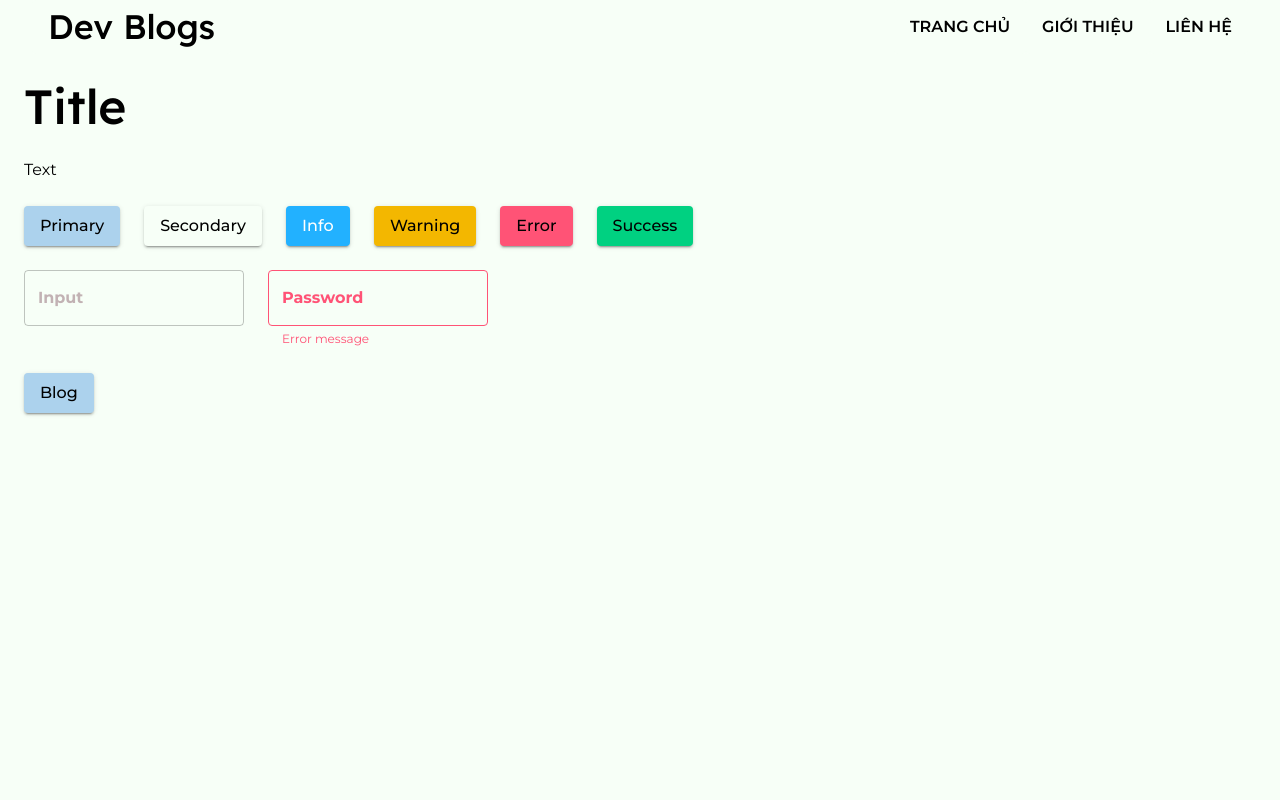
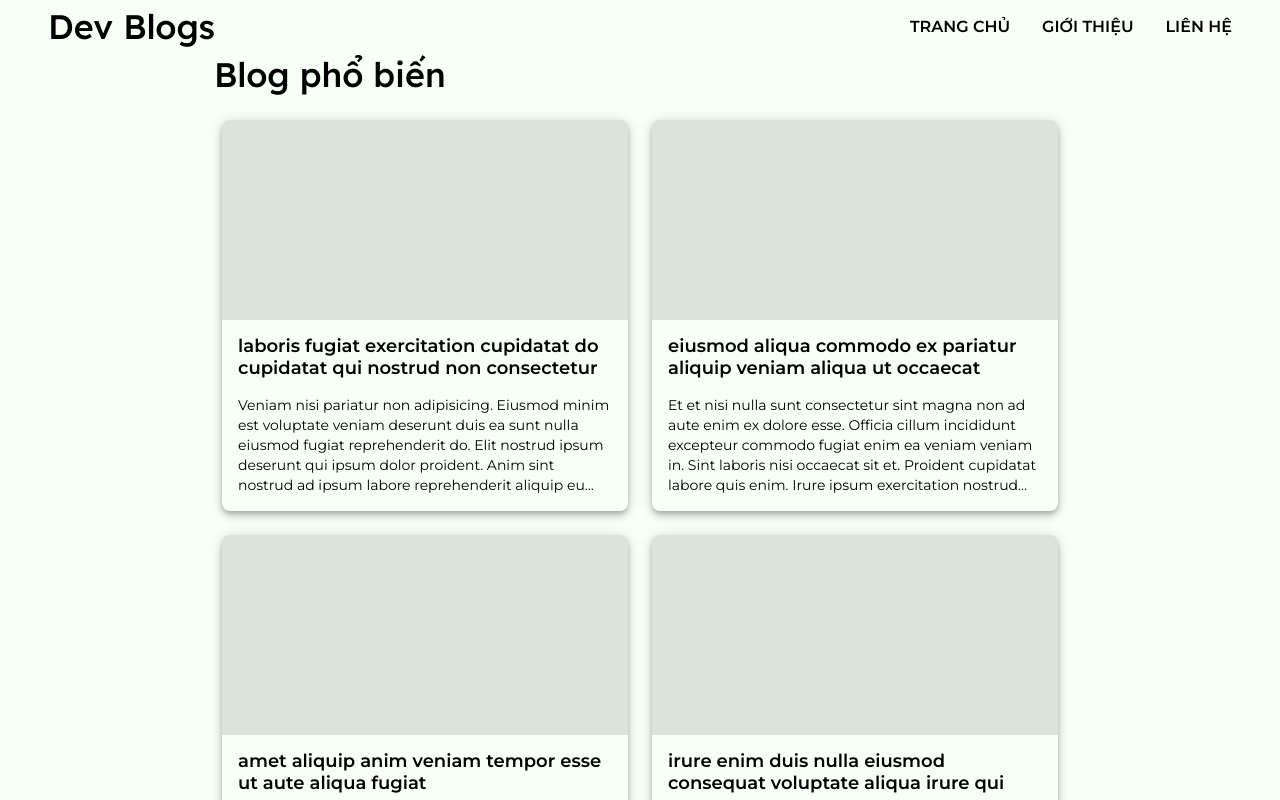
Before and after one commit to trang21-uet/blog, a Next.js app: page / in a window 1280 px wide. Shown: the top 800 px of the page. Built offline with nearby package versions, Linux system fonts and the light colour scheme.

Commit message:
add some pages

```diff
--- a/package.json
+++ b/package.json
@@ -21,12 +21,11 @@
     "date-fns": "^2.30.0",
     "eslint": "8.47.0",
     "eslint-config-next": "13.4.16",
-    "mongoose": "^7.4.3",
-    "next": "^13.4.16",
-    "next-auth": "^4.23.1",
+    "next": "13.4.16",
     "react": "18.2.0",
     "react-dom": "18.2.0",
     "react-redux": "^8.1.2",
+    "sass": "^1.66.1",
     "typescript": "5.1.6"
   },
   "devDependencies": {
--- a/src/components/Text.tsx
+++ b/src/components/Text.tsx
@@ -1,11 +1,31 @@
 import { Typography, TypographyProps } from "@mui/material";
 import { memo } from "react";
 
-export type TextProps = {} & TypographyProps;
+export type TextProps = {
+  numberOfLines?: number;
+  sx?: TypographyProps["sx"];
+} & Omit<TypographyProps, "sx">;
 
-const Text = (props: TypographyProps) => {
-  const { children, ...rest } = props;
-  return <Typography {...rest}>{children}</Typography>;
+const Text = (props: TextProps) => {
+  const { numberOfLines, children, sx, ...rest } = props;
+  return (
+    <Typography
+      sx={
+        numberOfLines
+          ? {
+              display: "-webkit-box",
+              overflowY: "hidden",
+              WebkitBoxOrient: "vertical",
+              WebkitLineClamp: numberOfLines,
+              ...sx,
+            }
+          : sx
+      }
+      {...rest}
+    >
+      {children}
+    </Typography>
+  );
 };
 
 export default memo(Text);
--- a/src/contexts/ThemeProvider.tsx
+++ b/src/contexts/ThemeProvider.tsx
@@ -25,7 +25,7 @@ const lexend = Lexend_Deca({
 
 const typography = {
   fontFamily: montserrat.style.fontFamily,
-  lineHeight: 1.6,
+  lineHeight: 1.4,
   fontFeatureSettings: "'tnum' on, 'lnum' on",
   h1: {
     fontFamily: lexend.style.fontFamily,
@@ -41,7 +41,7 @@ const typography = {
   },
   h5: {
     fontSize: 28,
-    fontWeight: 700,
+    fontWeight: 600,
     fontFamily: lexend.style.fontFamily,
   },
   h6: {
--- /dev/null
+++ b/src/screens/home/BlogCard.tsx
@@ -0,0 +1,53 @@
+import { Text } from "@/components";
+import Link from "@/components/Link";
+import { BLOG_PATH } from "@/constant/path";
+import { Paper, Skeleton, Stack } from "@mui/material";
+import { memo } from "react";
+
+type BlogCardProps = {
+  id: string;
+  title: string;
+  description: string;
+};
+
+const BlogCard = (props: BlogCardProps) => {
+  const { id, title, description } = props;
+  return (
+    <Paper
+      component={Link}
+      color="secondary"
+      href={`${BLOG_PATH}/${id}`}
+      elevation={5}
+      sx={{
+        minHeight: 300,
+        flexDirection: "column",
+        p: 0,
+        borderRadius: 2,
+        overflow: "hidden",
+        ":hover": {
+          transform: "scale(1.03)",
+        },
+      }}
+    >
+      <Skeleton
+        variant="rectangular"
+        height={200}
+        width="100%"
+        animation="wave"
+      />
+      <Stack spacing={2} m={2} flex={1} height="50%">
+        <Text
+          numberOfLines={2}
+          sx={{ fontSize: 18, fontWeight: "600", lineHeight: 1.2 }}
+        >
+          {title}
+        </Text>
+        <Text variant="body2" numberOfLines={5}>
+          {description}
+        </Text>
+      </Stack>
+    </Paper>
+  );
+};
+
+export default memo(BlogCard);
--- a/src/screens/home/index.tsx
+++ b/src/screens/home/index.tsx
@@ -1,35 +1,57 @@
-import { Stack } from "@mui/material";
-import { Button, Text } from "@/components";
-import { Input } from "@/components/Form";
-import Link from "@/components/Link";
-import { BLOG_PATH } from "@/constant/path";
+"use client";
+import { useBlogs } from "@/store/blog";
+import { Box, Container, Stack, useTheme } from "@mui/material";
+import BlogCard from "./BlogCard";
+import { useEffect } from "react";
+import { Text } from "@/components";
 
 const Page = () => {
+  const { items, onGetBlogs } = useBlogs();
+  const theme = useTheme();
+
+  useEffect(() => {
+    onGetBlogs();
+  }, [onGetBlogs]);
+
   return (
-    <Stack p={3} alignItems="start" spacing={3}>
-      <Text variant="h3">Title</Text>
-      <Text>Text</Text>
-      <Stack direction="row" spacing={3}>
-        <Button color="primary">Primary</Button>
-        <Button color="secondary">Secondary</Button>
-        <Button color="info">Info</Button>
-        <Button color="warning">Warning</Button>
-        <Button color="error">Error</Button>
-        <Button color="success">Success</Button>
-      </Stack>
-      <Stack direction="row" spacing={3}>
-        <Input name="email" label="Input" />
-        <Input
-          name="email"
-          type="password"
-          label="Password"
-          error="Error message"
-        />
-      </Stack>
-      <Link color="primary" href={BLOG_PATH}>
-        Blog
-      </Link>
-    </Stack>
+    <Container
+      sx={{
+        flex: 1,
+        overflow: "auto",
+        maxWidth: {
+          xs: "100%",
+          md: theme.breakpoints.values.md,
+          lg: theme.breakpoints.values.md,
+          xl: theme.breakpoints.values.lg,
+        },
+      }}
+    >
+      <Text variant="h4" sx={{ mb: 2 }}>
+        Blog phổ biến
+      </Text>
+      <Box
+        display={{ xs: "flex", sm: "grid" }}
+        flexDirection="column"
+        gridTemplateColumns={{
+          sm: "repeat(2, 1fr)",
+          // md: "repeat(3, 1fr)",
+          // lg: "repeat(2, 1fr)",
+          xl: "repeat(3, 1fr)",
+        }}
+        gridTemplateRows="max-content"
+        gap={3}
+        p={1}
+      >
+        {items.map((item) => (
+          <BlogCard
+            key={item.id}
+            id={item.id}
+            description={item.description}
+            title={item.title}
+          />
+        ))}
+      </Box>
+    </Container>
   );
 };
 
--- a/src/utils/colorSchemes.ts
+++ b/src/utils/colorSchemes.ts
@@ -17,7 +17,7 @@ const colorSchemes = {
       secondary: {
         main: "#F7FFF7",
         light: "#1D8DCF",
-        dark: "#6DD6DA",
+        dark: "#B19CD9",
         contrastText: "#000000",
       },
       error: {
@@ -67,12 +67,12 @@ const colorSchemes = {
       },
       divider: "rgba(0, 0, 0, .12)",
       background: {
-        paper: "#111111",
+        paper: "#F7FFF7",
         default: "#F7FFF7",
       },
       action: {
         active: "rgba(0, 0, 0, .54)",
-        hover: "#868AA6",
+        hover: "#F0F0F0",
         hoverOpacity: 0.04,
         selected: "rgba(0, 0, 0, .08)",
         selectedOpacity: 0.08,
@@ -155,7 +155,7 @@ const colorSchemes = {
       },
       action: {
         active: "rgba(0, 0, 0, .54)",
-        hover: "#F1E3D3",
+        hover: "#969696",
         hoverOpacity: 0.04,
         selected: "rgba(0, 0, 0, .08)",
         selectedOpacity: 0.08,
```
